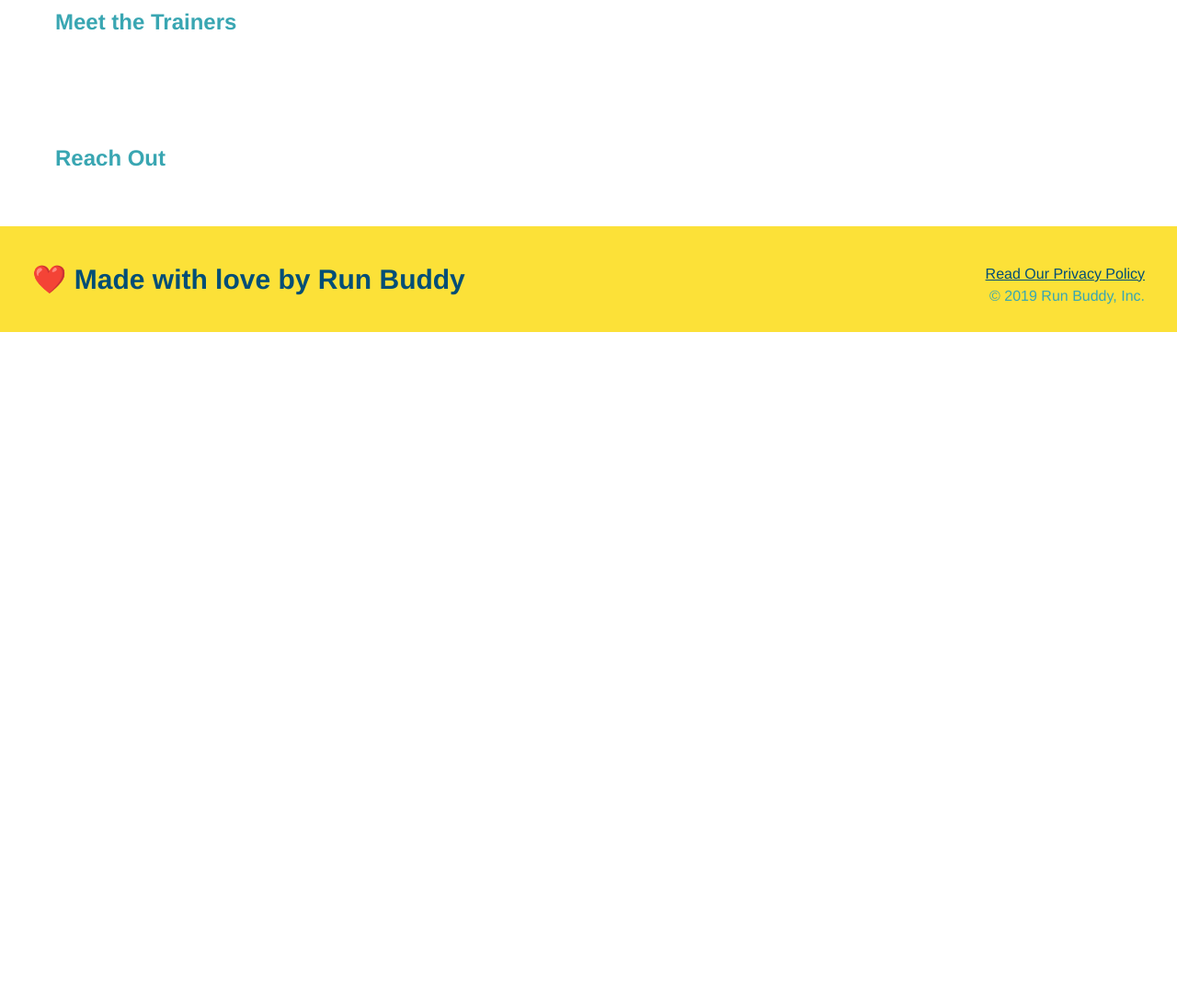
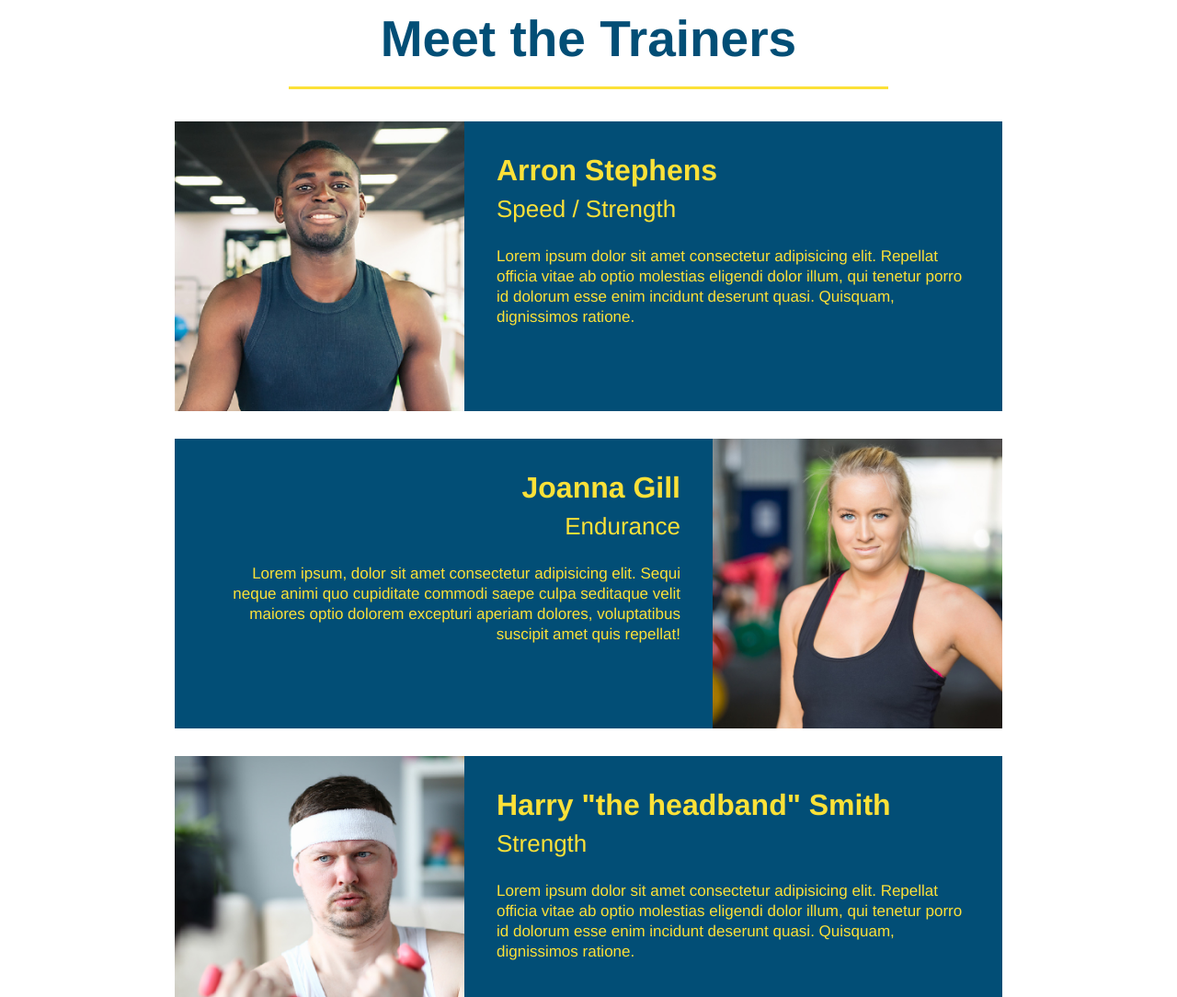
Before and after one commit to ncpandrade/run-buddy, a plain HTML site: page index.html in a window 1280 px wide. Shown: the part 2780-3864 px from the top of the page at 92% size. Before the commit the page ends 3141 px from the top, so only its background shows below. Drawn offline with Linux system fonts and the light colour scheme.

Commit message:
meet the trainers

```diff
--- a/assets/css/style.css
+++ b/assets/css/style.css
@@ -157,3 +157,43 @@ section {
 .steps span {
     font-size: 38px;
 }
+.trainers {
+    text-align: center;
+}
+.trainer {
+    width: 900px;
+    margin: 0 auto 30px auto;
+    background: #024e76;
+    color: #fce138;
+    overflow: auto;
+}
+.trainer img {
+    width: 35%;
+    float: left;
+}
+.trainer-bio {
+    padding: 35px;
+    float: left;
+    width: 65%;
+}
+.text-left {
+    text-align: left;
+}
+.text-right {
+    text-align: right;
+}
+.trainer-bio h3 {
+    font-size: 32px;
+    margin-bottom: 8px;
+  }
+
+  .trainer-bio h4 {
+    font-weight: lighter;
+    font-size: 26px;
+    margin-bottom: 25px;
+  }
+
+  .trainer-bio p {
+    font-size: 17px;
+    line-height: 1.3;
+  }
--- a/index.html
+++ b/index.html
@@ -105,8 +105,41 @@
          </section>
 
          <!--"meet the trainers" section-->
-         <section id="meet-the-trainers">
-             <h2> Meet the Trainers</h2>
+         <section id="your-trainers" class="trainers">
+             <h2 class="section-title primary-border"> Meet the Trainers</h2>
+             <!--first trainer-->
+             <article class="trainer">
+                 <img src="./assets/images/trainer-1.jpg" alt="Arron Stephens in his workout clothes, ready to pump iron" />
+                 <div class="trainer-bio text-left">
+                     <h3>Arron Stephens</h3>
+                     <h4>Speed / Strength</h4>
+                     <p>
+                         Lorem ipsum dolor sit amet consectetur adipisicing elit. Repellat officia vitae ab optio molestias eligendi dolor illum, qui tenetur porro id dolorum esse enim incidunt deserunt quasi. Quisquam, dignissimos ratione.
+                     </p>
+                 </div>
+             </article>
+             <!-- second trainer bio -->
+             <article class="trainer">
+                <div class="trainer-bio text-right">
+                     <h3>Joanna Gill</h3>
+                     <h4>Endurance</h4>
+                     <p>
+                         Lorem ipsum, dolor sit amet consectetur adipisicing elit. Sequi neque animi quo cupiditate commodi saepe culpa seditaque velit maiores optio dolorem excepturi aperiam dolores, voluptatibus suscipit amet quis repellat!
+                     </p>
+                 </div>
+                <img src="./assets/images/trainer-2.jpg" alt="Joanna Gill cooling off after a workout" />
+            </article>
+            <!-- third trainer bio -->
+            <article class="trainer">
+                <img src="./assets/images/trainer-3.jpg" alt="Harry Smith wearing a headband and lifting comically small pink weights" />
+                <div class="trainer-bio text-left">
+                    <h3>Harry "the headband" Smith</h3>
+                    <h4>Strength</h4>
+                    <p>
+                        Lorem ipsum dolor sit amet consectetur adipisicing elit. Repellat officia vitae ab optio molestias eligendi dolor illum, qui tenetur porro id dolorum esse enim incidunt deserunt quasi. Quisquam, dignissimos ratione.
+                    </p>
+                </div>
+            </article>
          </section>
 
          <!--"reach out" section-->
```
Also changed, not shown: assets/images/trainer-1.jpg (added), assets/images/trainer-2.jpg (added), assets/images/trainer-3.jpg (added), 1 other file.
